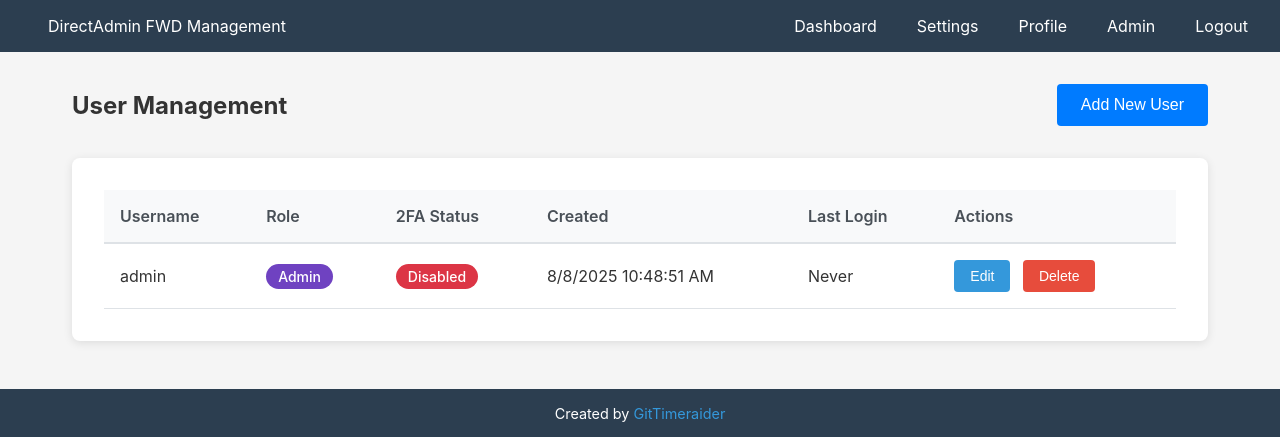
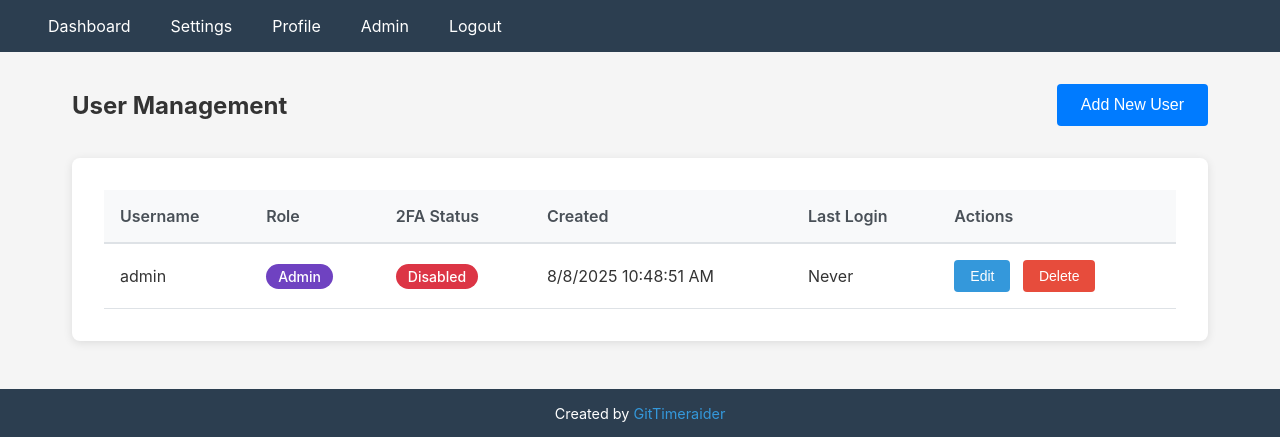
Before and after one commit to GitTimeraider/Directadmin-Emailforwarder-docker, a Flask app: page /admin/users in a window 1280 px wide. Shown: the top 437 px of the page. Run offline with Flask 3, Linux system fonts and the light colour scheme; a user stored in the database is signed in; data comes from the database, SQL or seed files in the repository.

Commit message:
Update base.html

```diff
--- a/app/templates/base.html
+++ b/app/templates/base.html
@@ -9,10 +9,6 @@
 </head>
 <body>
 <nav>
-    <div class="nav-brand">
-        <a href="{{ url_for('dashboard') }}">DirectAdmin FWD Management</a>
-    </div>
-
     <!-- Add hamburger button -->
     <button class="hamburger" id="hamburger" aria-label="Menu">
         <span></span>
```
